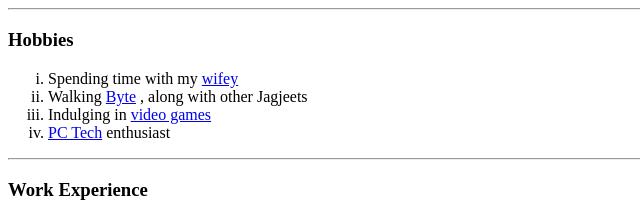
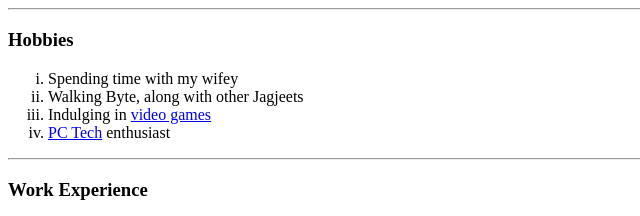
Before and after one commit to CaptSV/MyResume, a plain HTML site: page index.html in a window 1280 px wide. Shown: the part 403-619 px from the top of the page, 0-640 px from the left. Drawn offline with Linux system fonts and the light colour scheme.

Commit message:
Removed sensitive info

```diff
--- a/index.html
+++ b/index.html
@@ -25,8 +25,8 @@
     <hr>
     <h3>Hobbies</h3>
     <ol type="i">
-        <li>Spending time with my <a href="https://www.facebook.com/profile.php?id=100001870934284">wifey</a></li>
-        <li>Walking <a href="https://www.instagram.com/p/CWgDuLPvki8/">Byte</a> , along with other Jagjeets</li>
+        <li>Spending time with my wifey</li>
+        <li>Walking Byte, along with other Jagjeets</li>
         <li>Indulging in <a href="https://www.twitch.tv/directory/game/Escape%20from%20Tarkov">video games</a></li>
         <li><a href="https://pchubonline.com/">PC Tech</a> enthusiast</li>
     </ol>
```
